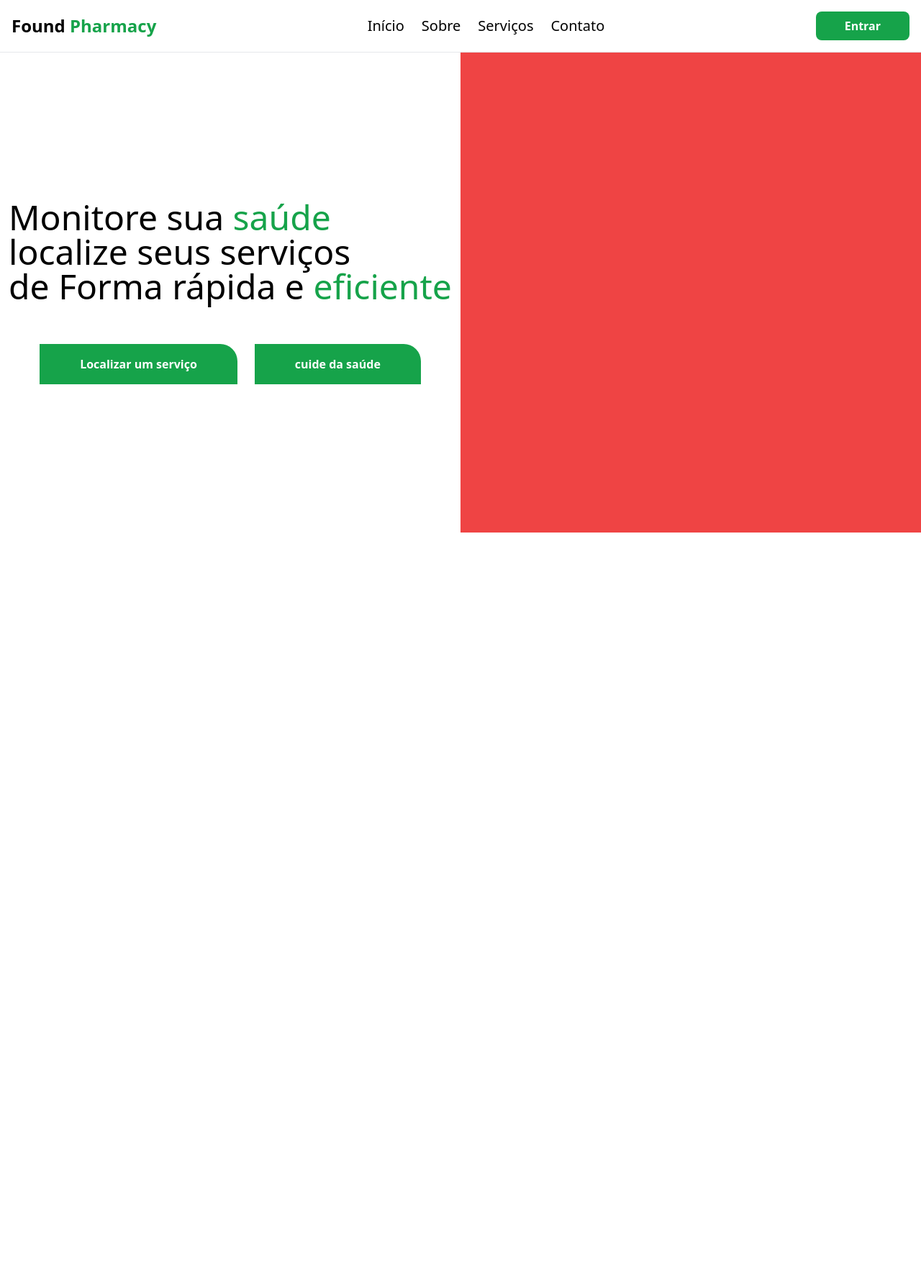
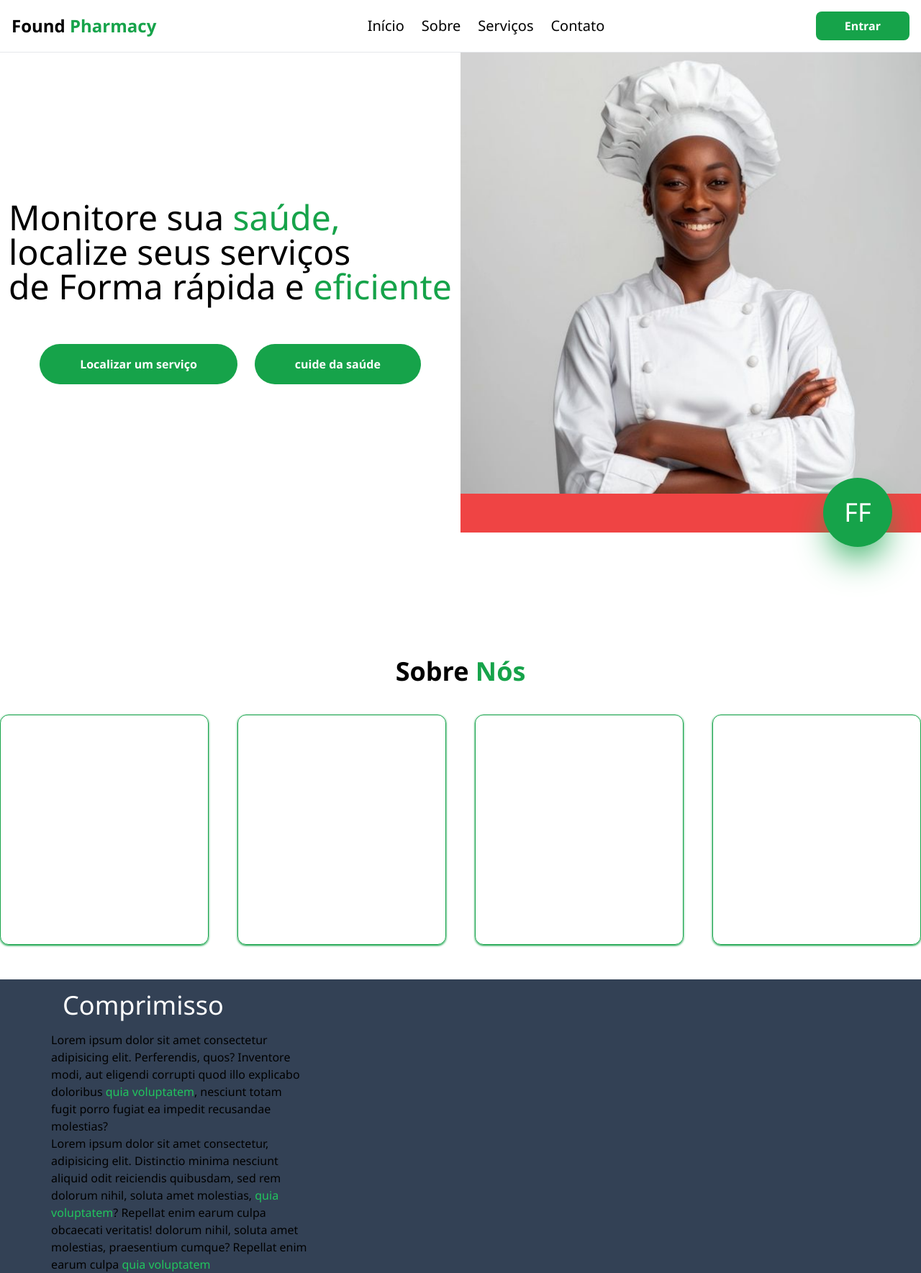
Before and after one commit to KidscriptFernandes/HST_safe_Master, a React (Vite) app: page / in a window 1280 px wide. Shown: the whole page at 72% size. Before the commit the page ends 873 px from the top, so only its background shows below. Built offline with nearby package versions, Linux system fonts and the light colour scheme.

Commit message:
componente about

```diff
--- a/src/App.jsx
+++ b/src/App.jsx
@@ -1,12 +1,24 @@
 import './index.css'
 import Hero from "./components/Hero"
 import Header from "./components/header"
+import About from "./components/about"
+
 
 function App() {
+  function chatbot(){
+    alert("Me clicararm!");
+  }
   return (
     <>
-      <Header/>
-      <Hero/>
+    <div>
+     <div onClick={chatbot} className="w-24 h-24 cursor-pointer transition duration-300 ease-in-out hover:text-green-600 hover:bg-white rounded-full flex  justify-center items-center bg-green-600 fixed bottom-0 right-0 mr-10 mb-10 shadow-2xl shadow-green-600">
+      <h1 className="text-4xl hover:text-green-600 p-10 text-white">FF</h1>
+    </div>
+    </div>
+
+    <Header/>
+    <Hero/>
+    <About/>
 
     </>
   )
--- a/src/components/Hero.jsx
+++ b/src/components/Hero.jsx
@@ -1,12 +1,13 @@
 import Botao from "../ui/button"
+import img_hero from "../assets/img/Female chef clothing apparel person _ Premium AI-generated image.png";
 function Hero(){
 
  return(
-    <div className="w-full h-screen bg-white flex justify-center">
-        <div className="w-6/12 h-5/6 bg-white flex flex-col items-center justify-center gap-14">
+    <div className="w-full h-screen bg-white flex flex-col justify-center xl:flex-row">
+        <div className="xl:w-6/12 h-5/6 bg-white flex flex-col items-center justify-center gap-14">
 
                <div>
-                    <h1 className=" font-segoe text-5xl">Monitore sua <span className="text-green-600">saúde</span> <br />
+                    <h1 className=" font-segoe text-5xl">Monitore sua <span className="text-green-600">saúde,</span> <br />
                      localize seus serviços <br />
                      de Forma rápida e <span className="text-green-600">eficiente</span></h1>
                 </div>
@@ -24,8 +25,10 @@ function Hero(){
 
 
         </div>
-        <div className="w-6/12 h-5/6 bg-red-500"></div>
-
+        <div className="w-6/12 h-5/6 bg-red-500">
+        <img src={img_hero} alt="" srcset="" />
+        </div>
+     <hr className="shadow-xl" />
     </div>
 
  )
--- /dev/null
+++ b/src/components/about.jsx
@@ -0,0 +1,33 @@
+function about(){
+   return(
+   <div className="w-full mt-10">
+    <h2 className="text-4xl font-bold text-center">Sobre <span className="text-green-600">Nós</span></h2>
+    <div className=" flex justify-center items-center gap-10 mt-10 ">
+      <div className="w-80 h-80 border border-green-600 rounded-xl  shadow-green-600 shadow cursor-pointer transition duration-300 ease-in-out hover:shadow-inner"></div>
+      <div className="w-80 h-80 border border-green-600 rounded-xl  shadow-green-600 shadow cursor-pointer transition duration-300 ease-in-out hover:shadow-inner"></div>
+      <div className="w-80 h-80 border border-green-600 rounded-xl  shadow-green-600 shadow cursor-pointer transition duration-300 ease-in-out hover:shadow-inner"></div>
+      <div className="w-80 h-80 border border-green-600 rounded-xl  shadow-green-600 shadow cursor-pointer transition duration-300 ease-in-out hover:shadow-inner"></div>
+   </div>
+   <div className="w-full bg-slate-700 mt-12 flex justify-evenly items-center">
+      <div id="conteudo" className="w-5/12 h-5/6">
+      <h2 className="text-white text-4xl p-4">Comprimisso</h2>
+         <p className="w-8/12">
+         Lorem ipsum dolor sit amet consectetur adipisicing elit. Perferendis, quos? Inventore modi, aut eligendi corrupti quod illo
+         explicabo doloribus <span className="text-green-500">quia voluptatem</span>, nesciunt totam fugit porro fugiat ea
+         impedit recusandae molestias?
+         <br />
+         Lorem ipsum dolor sit amet consectetur, adipisicing elit. Distinctio minima nesciunt aliquid odit reiciendis quibusdam, sed rem
+         dolorum nihil, soluta
+          amet molestias, <span className="text-green-500">quia voluptatem</span>?
+          Repellat enim earum culpa obcaecati veritatis!
+          dolorum nihil, soluta
+          amet molestias, praesentium cumque?
+          Repellat enim earum culpa  <span className="text-green-500">quia voluptatem</span>
+         </p>
+      </div>
+      <div id="imagem" className="w-5/12 h-5/6"></div>
+   </div>
+   </div>
+   )
+}
+export default about;
--- /dev/null
+++ b/src/components/todo_list.jsx
@@ -0,0 +1,94 @@
+import { useState } from "react";
+
+export default function Todo() {
+  const [dados, setDados] = useState([]); // lista de tarefas
+  const [tarefa, setTarefa] = useState(""); // texto do input
+  const [time, setTime] = useState(""); // hora do input
+
+  // 1. Função pra criar tarefa
+  const handleCriarTarefa = (e) => {
+    e.preventDefault(); // não deixa recarregar a página
+
+    if (tarefa.trim() === "" || time === "") return; // não deixa vazio
+
+    const novaTarefa = {
+      id: Date.now(), // id único
+      tarefa: tarefa,
+      hora: time,
+    };
+
+    setDados([novaTarefa, ...dados]); // adiciona no topo
+    setTarefa(""); // limpa os inputs
+    setTime("");
+    alert("tarefa adicionada")
+  };
+
+  // 2. Função pra deletar
+  const handleDeletar = (id) => {
+    setDados(dados.filter((item) => item.id !== id));
+  };
+
+  return (
+    <div className="w-full min-h-screen bg-slate-950 p-4">
+      <div className="flex flex-col gap-6 items-center justify-center">
+        <h1 className="text-2xl text-white font-bold">Sua lista de tarefas</h1>
+
+        <div className="w-full max-w-lg bg-white rounded-xl flex flex-col items-center p-6 gap-5">
+          {/* FORM */}
+          <form onSubmit={handleCriarTarefa} className="flex flex-col items-center justify-center gap-5 w-full">
+            <label className="text-xl text-slate-950">Digite aqui a sua tarefa!</label>
+            <input
+              type="text"
+              value={tarefa}
+              onChange={(e) => setTarefa(e.target.value)} // liga com o estado
+              className="w-full py-2 px-4 border rounded-lg outline-none border-slate-950 focus:border-blue-500"
+              placeholder="cozinhar"
+            />
+
+            <label className="text-xl text-slate-950">Horas</label>
+            <input
+              type="time"
+              value={time}
+              onChange={(e) => setTime(e.target.value)} // liga com o estado
+              className="py-2 px-4 border rounded-lg border-slate-950"
+            />
+
+            <button
+              type="submit"
+              className="bg-slate-950 w-full px-6 py-2 text-white text-xl rounded-xl cursor-pointer hover:bg-slate-800 transition"
+            >
+              Criar tarefa
+            </button>
+          </form>
+
+          <h1 className="text-2xl text-slate-950 text-center font-bold">Tarefas actuais</h1>
+
+          {/* LISTAGEM */}
+          <div className="w-full flex flex-col gap-3">
+            {dados.length === 0 ? (
+              <p className="text-center text-gray-400">Nenhuma tarefa ainda</p>
+            ) : (
+              dados.map((item) => (
+                <div
+                  key={item.id}
+                  className="w-full flex items-center justify-between bg-slate-100 p-3 rounded-lg border"
+                >
+                  <div>
+                    <p className="text-lg text-slate-950 font-medium">{item.tarefa}</p>
+                    <span className="text-sm text-slate-600">Hora: {item.hora}</span>
+                  </div>
+                  <button
+                    onClick={() => handleDeletar(item.id)}
+                    className="bg-red-500 text-white px-3 py-1 rounded-lg hover:bg-red-600 transition"
+                  >
+                    X
+                  </button>
+                </div>
+              ))
+            )}
+          </div>
+        </div>
+      </div>
+    </div>
+  );
+}
--- a/src/index.css
+++ b/src/index.css
@@ -1,3 +1,6 @@
+*{
+    font-family: 'Segoe UI', Tahoma, Geneva, Verdana, sans-serif;
+}
 @tailwind base;
 @tailwind components;
 @tailwind utilities;
--- a/src/ui/button.jsx
+++ b/src/ui/button.jsx
@@ -1,5 +1,5 @@
 export default function Botao({text,cor,altura,largura}) {
 return(
-    <button className={`${cor} text-white ${altura} ${largura} rounded-tr-3xl font-semibold`}>{text}</button>
+    <button className={`${cor} text-white ${altura} ${largura} rounded-full font-semibold`}>{text}</button>
 )
 }
```
Also changed, not shown: src/assets/img/Female chef clothing apparel person _ Premium AI-generated image.png (added).
